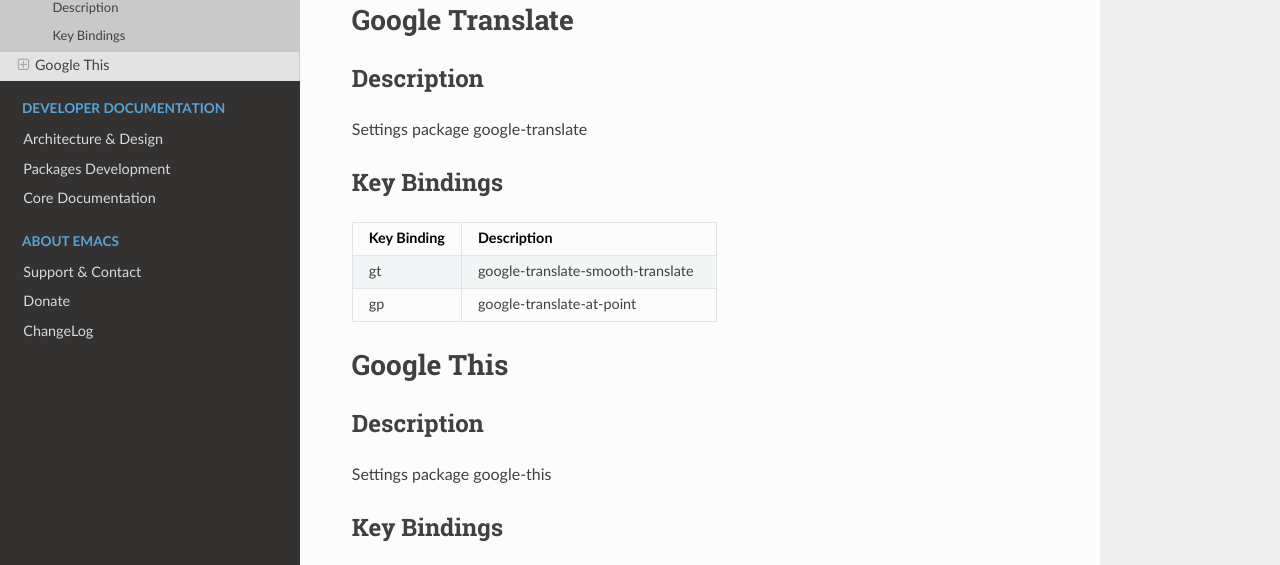
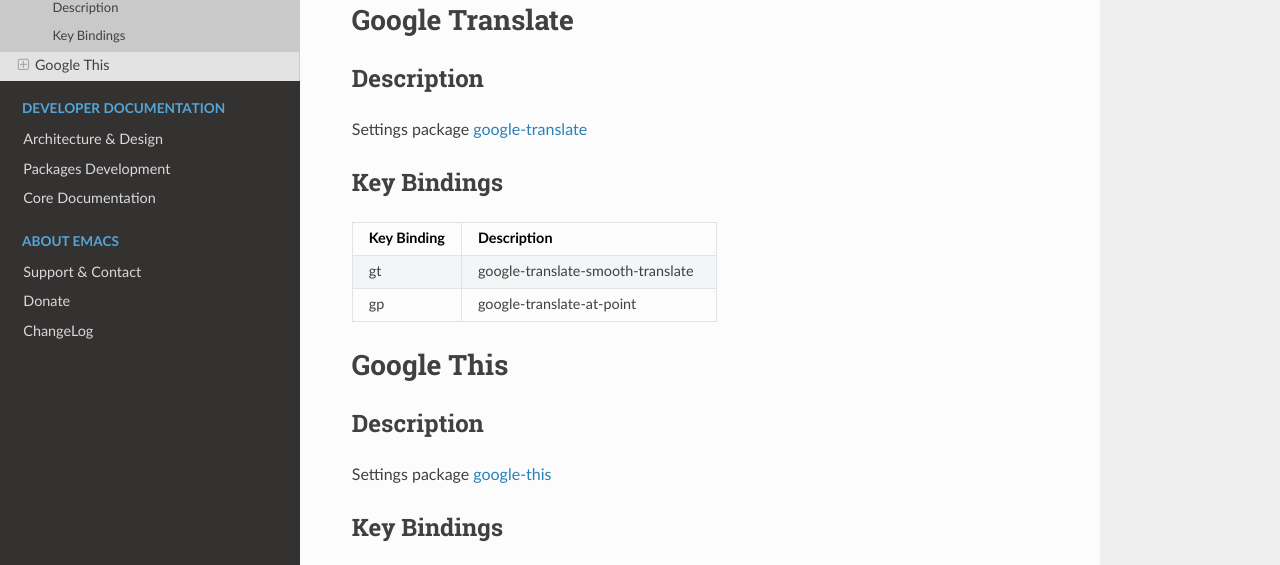
Before and after one commit to luismayta/emacs.d, a Sphinx documentation site: the page built from docs/source/packages/contrib/google.rst, in a window 1280 px wide and 1245 px high. Shown: the part 422-987 px from the top of the window. Built offline with Sphinx 7.4.7 and the Read the Docs theme 2.0.0, drawn with Linux system fonts in a browser that asks for light colours; formulas are drawn with MathJax 3; pages that are not in the unit, such as notebooks, are missing from menus.

Commit message:
!#157 Fix: info url google

```diff
--- a/docs/source/packages/contrib/google.rst
+++ b/docs/source/packages/contrib/google.rst
@@ -8,7 +8,7 @@
 Description
 -----------
 
-Settings package _`google-translate`
+Settings package `google-translate`_
 
 Key Bindings
 ------------
@@ -30,7 +30,7 @@
 Description
 -----------
 
-Settings package _`google-this`
+Settings package `google-this`_
 
 Key Bindings
 ------------
```
